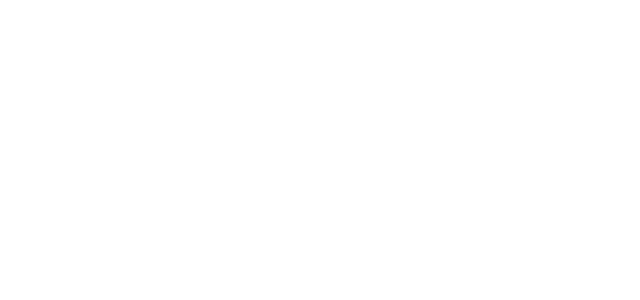
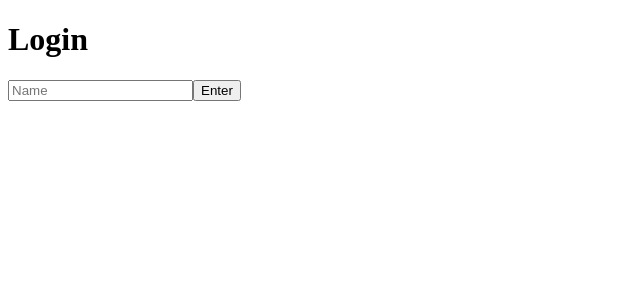
Before and after one commit to OmerNaveh/chat-app-socket, a React (Create React App) app in the folder front/: page / in a window 1280 px wide. Shown: the top 300 px of the page, without its empty margins (0-640 px from the left). Built offline with nearby package versions, Linux system fonts and the light colour scheme.

Commit message:
implemented login and chat display

```diff
--- a/front/src/App.tsx
+++ b/front/src/App.tsx
@@ -1,6 +1,18 @@
-import React from "react";
+import React, { createContext, useState } from "react";
+import Chat from "./components/Chat";
+import Login from "./components/Login";
+
+export const context = createContext<Partial<solveTypes.context>>({});
+
 function App() {
-  return <div className="App"></div>;
+  const [logged, setLogged] = useState(false);
+  const [user, setUser] = useState<string>("default");
+
+  return (
+    <context.Provider value={{ setLogged, user, setUser }}>
+      {!logged ? <Login /> : <Chat />}
+    </context.Provider>
+  );
 }
 
 export default App;
--- /dev/null
+++ b/front/src/components/Chat.tsx
@@ -0,0 +1,48 @@
+import React, { useEffect, useContext, useRef, useState } from "react";
+import { context } from "../App";
+import { io } from "socket.io-client";
+export default function Chat() {
+  const [chat, setChat] = useState<solveTypes.chatState[]>([]);
+  const { user } = useContext(context);
+  const inputMsg = useRef<HTMLInputElement>(null);
+  const sockerRef = useRef<any>();
+  useEffect(() => {
+    sockerRef.current = io("http://localhost:4000");
+    sockerRef.current.emit("join", user);
+    sockerRef.current.on(
+      "messageBack",
+      ({ name, message }: solveTypes.chatState) => {
+        setChat((prevState: solveTypes.chatState[]) => {
+          return [...prevState, { name, message }];
+        });
+      }
+    );
+    sockerRef.current.on("announce", (msg: string) => {
+      setChat((prevState: solveTypes.chatState[]) => {
+        return [...prevState, { name: "server", message: msg }];
+      });
+    });
+  }, []);
+
+  const renderChat = () => {
+    return chat.map(({ name, message }) => (
+      <p>
+        {name}: {message}
+      </p>
+    ));
+  };
+  const sendMsg = (e: React.ChangeEvent<HTMLFormElement>) => {
+    e.preventDefault();
+    const message = inputMsg.current?.value;
+    sockerRef.current.emit("message", { name: user, message });
+  };
+  return (
+    <div className="chat">
+      <div>{renderChat()}</div>
+      <form onSubmit={sendMsg}>
+        <input ref={inputMsg} placeholder="msg"></input>
+        <button type="submit">send</button>
+      </form>
+    </div>
+  );
+}
--- /dev/null
+++ b/front/src/components/ChatInput.tsx
@@ -0,0 +1,5 @@
+import React from "react";
+
+export default function ChatInput() {
+  return <div></div>;
+}
--- /dev/null
+++ b/front/src/components/ChatLog.tsx
@@ -0,0 +1,5 @@
+import React from "react";
+
+export default function ChatLog() {
+  return <div></div>;
+}
--- /dev/null
+++ b/front/src/components/ChatParticipents.tsx
@@ -0,0 +1,5 @@
+import React from "react";
+
+export default function ChatParticipents() {
+  return <div></div>;
+}
--- /dev/null
+++ b/front/src/components/Login.tsx
@@ -0,0 +1,24 @@
+import React, { useContext, useRef } from "react";
+import { context } from "../App";
+
+export default function Login() {
+  const { setLogged, setUser } = useContext(context);
+  const nameInput = useRef<HTMLInputElement>(null);
+  const log = (e: React.ChangeEvent<HTMLFormElement>) => {
+    e.preventDefault();
+    if (!nameInput.current) return;
+    const name = nameInput.current.value;
+    if (!setUser || !setLogged || !name) return;
+    setUser(name);
+    setLogged(true);
+  };
+  return (
+    <div>
+      <h1>Login</h1>
+      <form onSubmit={log}>
+        <input ref={nameInput} placeholder="Name"></input>
+        <button type="submit">Enter</button>
+      </form>
+    </div>
+  );
+}
```
Also changed, not shown: front/src/@types/solveType.d.ts (added, +8 -0 lines), 1 other file (tests, documents, lock files or other folders).
